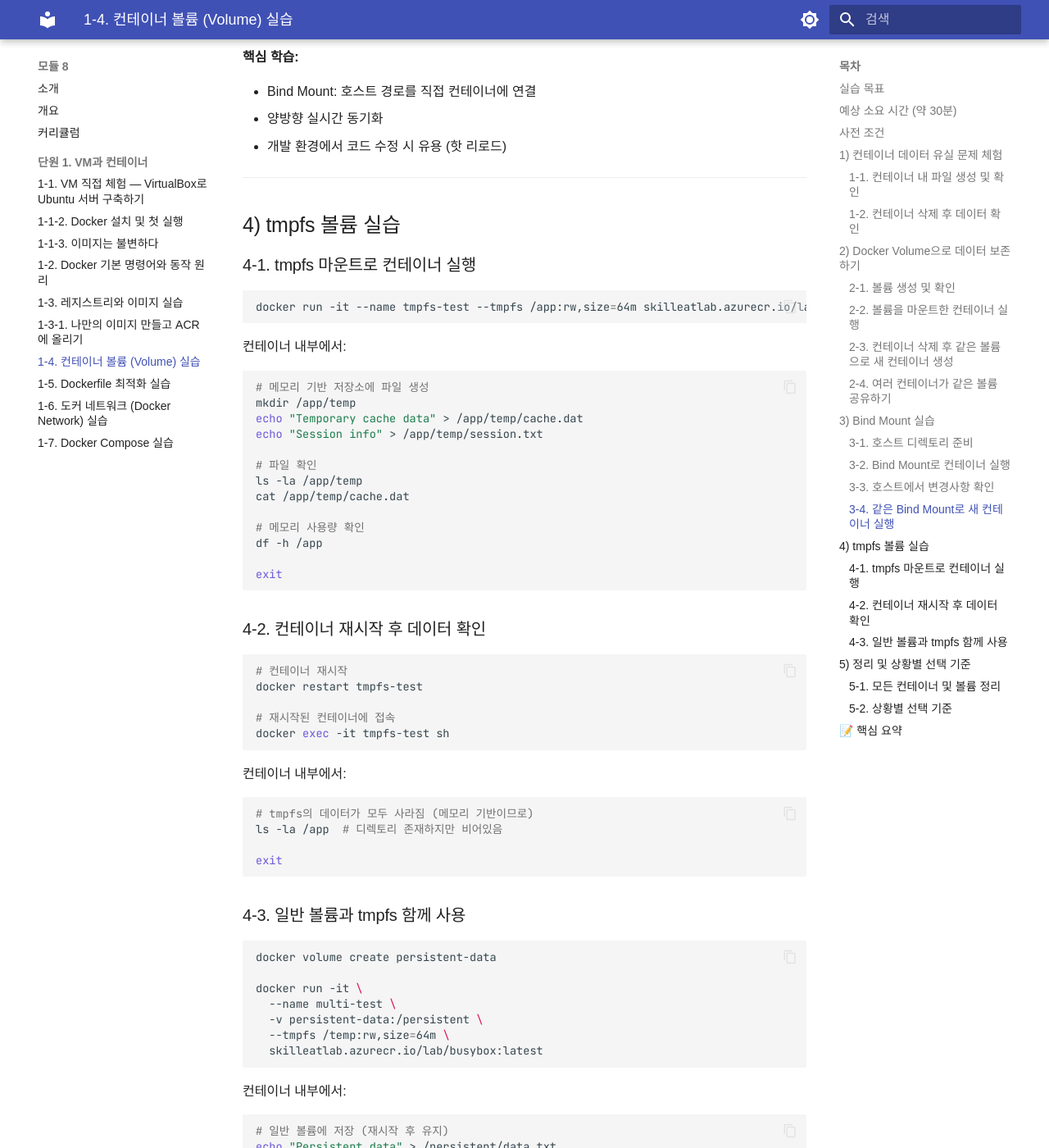
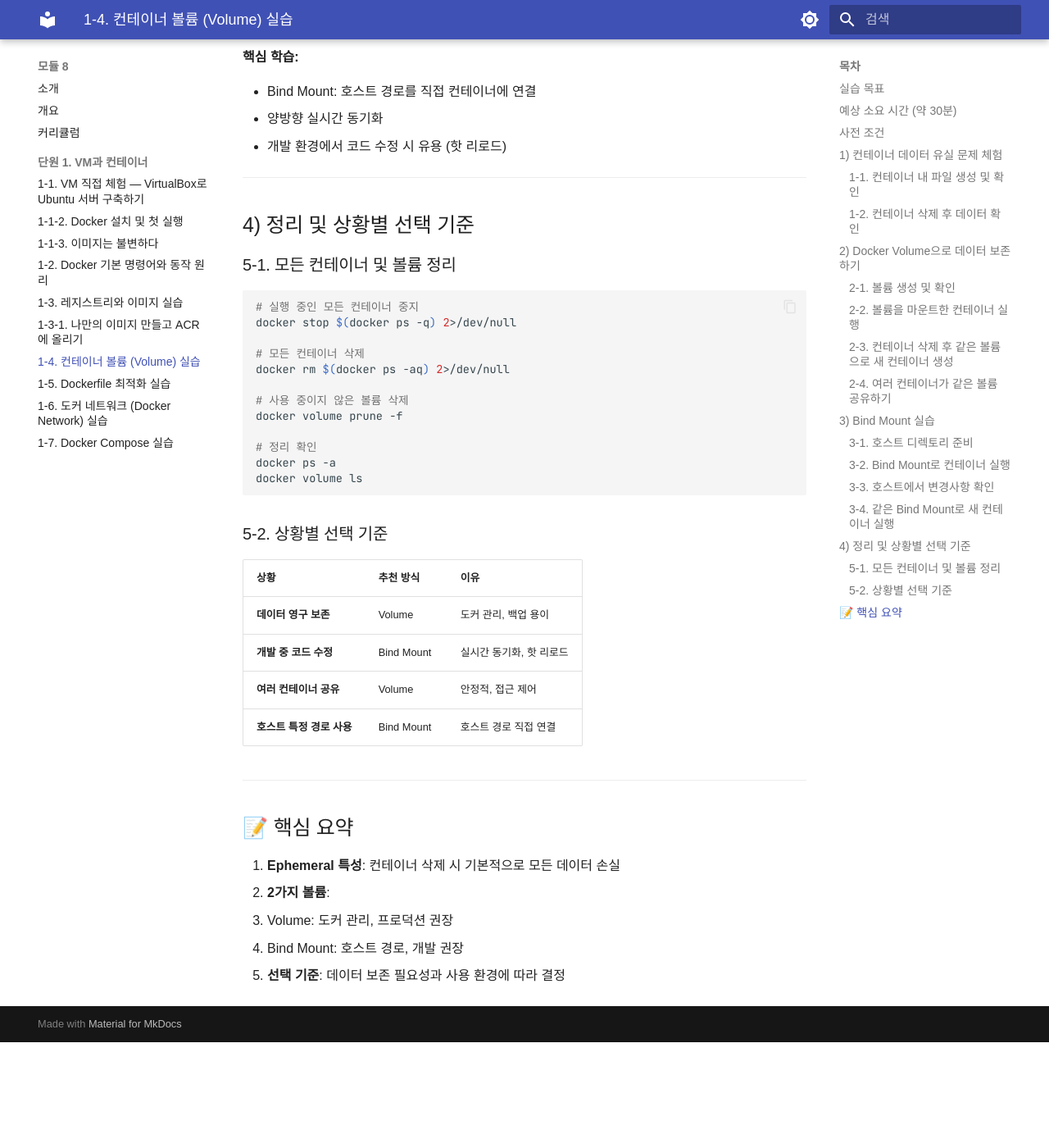
Before and after one commit to skilleat-labs/docker-k8s-labs, an MkDocs documentation site: the page built from docs/modules/module8/1-4.md, in a window 1280 px wide and 1400 px high, scrolled down 5363 px. Shown: the whole window at 82% size. Built offline with MkDocs 1.6.1 and Material for MkDocs 9.7.7, drawn with Linux system fonts in a browser that asks for light colours; some web fonts are replaced; after the commit the page ends 6634 px from its top, so only the background shows below that; some of the changed text lies outside the part shown.

Commit message:
docs: 1-4 tmpfs 섹션 전체 삭제
실습 불필요 판단으로 제거
소요 시간, 선택 기준 표, 핵심 요약에서도 tmpfs 관련 내용 정리

Co-Authored-By: Claude Sonnet 4.6 <noreply@anthropic.com>

````diff
--- a/docs/modules/module8/1-4.md
+++ b/docs/modules/module8/1-4.md
@@ -10,7 +10,7 @@
 
 - 0~5분: 데이터 유실 문제 확인
 - 5~15분: Docker Volume 생성 및 실습
-- 15~23분: Bind Mount와 tmpfs 실습
+- 15~23분: Bind Mount 실습
 - 23~30분: 정리 및 볼륨 제거
 
 ## 사전 조건
@@ -272,113 +272,7 @@ docker rm bind-test bind-test2
 
 ---
 
-## 4) tmpfs 볼륨 실습
-
-### 4-1. tmpfs 마운트로 컨테이너 실행
-
-```bash
-docker run -it --name tmpfs-test --tmpfs /app:rw,size=64m skilleatlab.azurecr.io/lab/busybox:latest
-```
-
-컨테이너 내부에서:
-
-```bash
-# 메모리 기반 저장소에 파일 생성
-mkdir /app/temp
-echo "Temporary cache data" > /app/temp/cache.dat
-echo "Session info" > /app/temp/session.txt
-
-# 파일 확인
-ls -la /app/temp
-cat /app/temp/cache.dat
-
-# 메모리 사용량 확인
-df -h /app
-
-exit
-```
-
-### 4-2. 컨테이너 재시작 후 데이터 확인
-
-```bash
-# 컨테이너 재시작
-docker restart tmpfs-test
-
-# 재시작된 컨테이너에 접속
-docker exec -it tmpfs-test sh
-```
-
-컨테이너 내부에서:
-
-```bash
-# tmpfs의 데이터가 모두 사라짐 (메모리 기반이므로)
-ls -la /app  # 디렉토리 존재하지만 비어있음
-
-exit
-```
-
-### 4-3. 일반 볼륨과 tmpfs 함께 사용
-
-```bash
-docker volume create persistent-data
-
-docker run -it \
-  --name multi-test \
-  -v persistent-data:/persistent \
-  --tmpfs /temp:rw,size=64m \
-  skilleatlab.azurecr.io/lab/busybox:latest
-```
-
-컨테이너 내부에서:
-
-```bash
-# 일반 볼륨에 저장 (재시작 후 유지)
-echo "Persistent data" > /persistent/data.txt
-
-# tmpfs에 저장 (재시작 후 삭제)
-echo "Temporary data" > /temp/cache.txt
-
-ls -la /persistent
-ls -la /temp
-
-exit
-```
-
-재시작 후 확인:
-
-```bash
-docker restart multi-test
-docker exec -it multi-test sh
-```
-
-컨테이너 내부에서:
-
-```bash
-# Persistent 데이터는 유지
-cat /persistent/data.txt
-
-# Temp 데이터는 사라짐
-ls /temp  # 비어있음
-
-exit
-```
-
-정리:
-
-```bash
-docker rm tmpfs-test multi-test
-docker volume rm persistent-data
-```
-
-**핵심 학습:**
-
-- tmpfs: 메모리 기반, 재시작 시 삭제
-- 임시 캐시나 세션 정보에 유용
-- 일반 볼륨과 함께 사용 가능
-
----
-
-## 5) 정리 및 상황별 선택 기준
+## 4) 정리 및 상황별 선택 기준
 
 ### 5-1. 모든 컨테이너 및 볼륨 정리
 
@@ -403,7 +297,6 @@ docker volume ls
 |------|---------|------|
 | **데이터 영구 보존** | Volume | 도커 관리, 백업 용이 |
 | **개발 중 코드 수정** | Bind Mount | 실시간 동기화, 핫 리로드 |
-| **임시 캐시/세션** | tmpfs | 빠른 성능, 메모리 활용 |
 | **여러 컨테이너 공유** | Volume | 안정적, 접근 제어 |
 | **호스트 특정 경로 사용** | Bind Mount | 호스트 경로 직접 연결 |
 
@@ -412,8 +305,7 @@ docker volume ls
 ## 📝 핵심 요약
 
 1. **Ephemeral 특성**: 컨테이너 삭제 시 기본적으로 모든 데이터 손실
-2. **3가지 볼륨**:
+2. **2가지 볼륨**:
    - Volume: 도커 관리, 프로덕션 권장
    - Bind Mount: 호스트 경로, 개발 권장
-   - tmpfs: 메모리 기반, 임시 데이터용
 3. **선택 기준**: 데이터 보존 필요성과 사용 환경에 따라 결정
````
